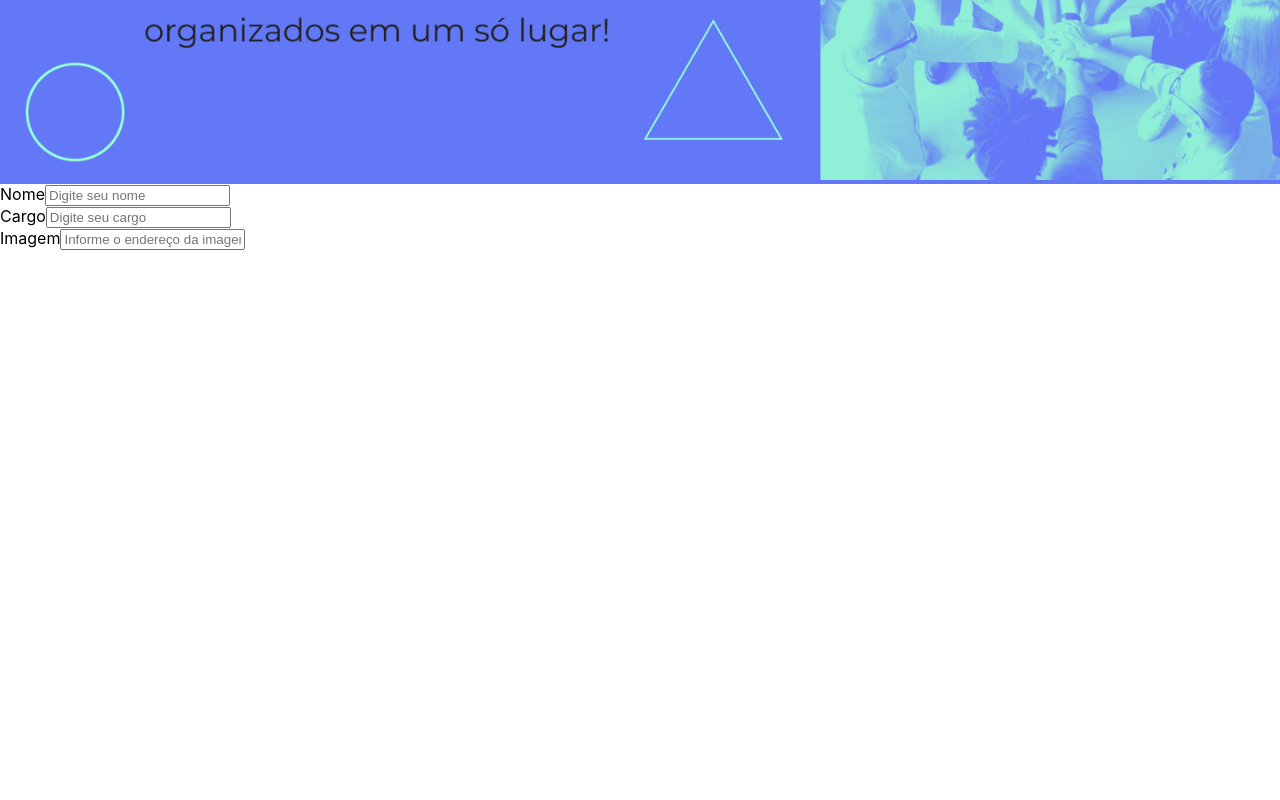
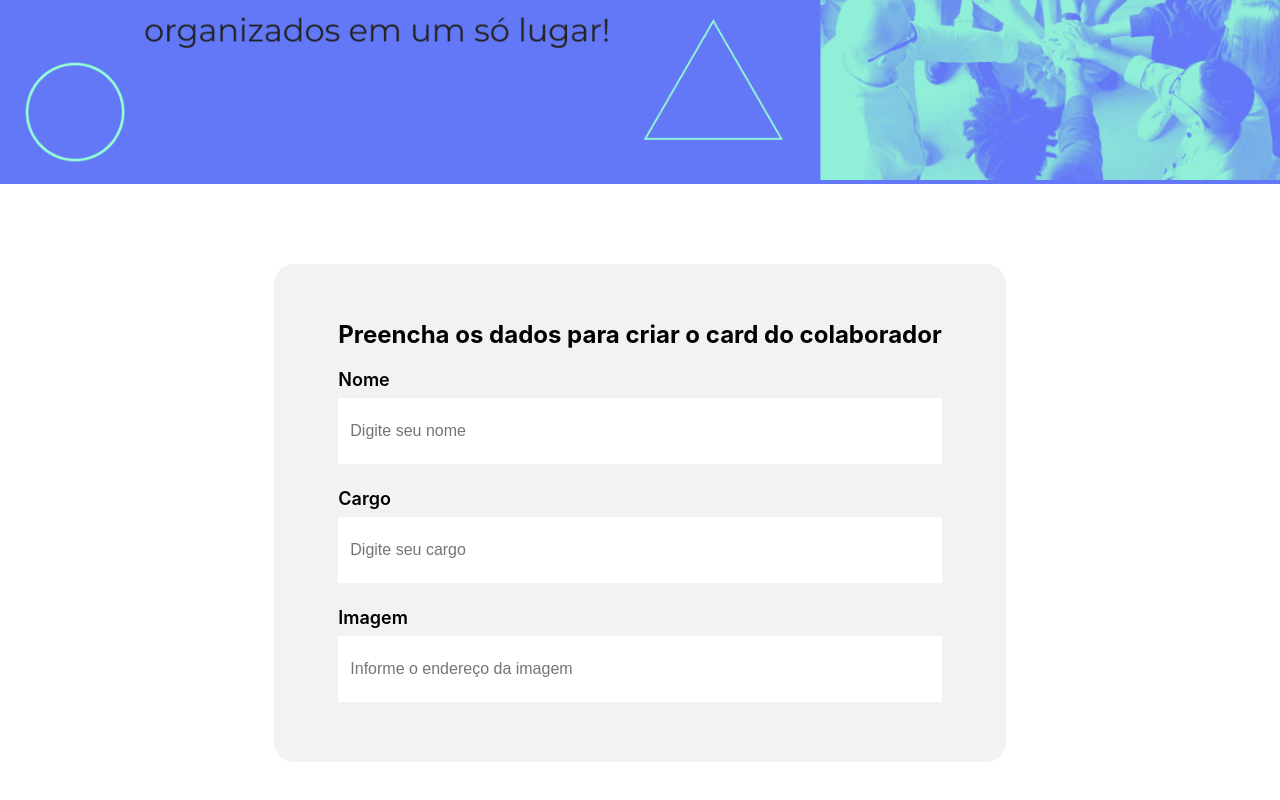
Before and after one commit to ViniiciusDev/Organo, a React (Create React App) app: page / in a window 1280 px wide. Shown: the part 314-1114 px from the top of the page. Before the commit the page ends 800 px from the top, so only its background shows below. Built offline with nearby package versions, Linux system fonts and the light colour scheme.

Commit message:
Form fix

```diff
--- a/src/App.js
+++ b/src/App.js
@@ -1,14 +1,13 @@
 import Banner from "./components/Banner";
-import TextBox from "./components/TextBox";
+import Form from "./components/Form";
+
 
 
 function App() {
   return (
     <div className="App">
       <Banner />
-      <TextBox label="Nome" placeholder="Digite seu nome"/>
-      <TextBox label="Cargo" placeholder="Digite seu cargo"/>
-      <TextBox label="Imagem" placeholder="Informe o endereço da imagem"/>
+      <Form />
     </div>
   );
 }
--- a/src/components/Form/Form.css
+++ b/src/components/Form/Form.css
@@ -0,0 +1,14 @@
+.form-container
+{
+    display: flex;
+    justify-content: center;
+    margin: 80px 0;
+}
+
+.form-container form
+{
+    background-color: #f2f2f2;
+    max-width: 80%;
+    border-radius: 20px;
+    padding: 36px 64px;
+}
--- a/src/components/Form/index.js
+++ b/src/components/Form/index.js
@@ -1,13 +1,17 @@
-import "./Form.css"
+import TextBox from "../TextBox";
+import "./Form.css";
 
 const Form = () => {
-    return(
-        <div>
+    return (
+        <section className="form-container">
             <form>
+                <h2>Preencha os dados para criar o card do colaborador</h2>
+                <TextBox label="Nome" placeholder="Digite seu nome" />
+                <TextBox label="Cargo" placeholder="Digite seu cargo" />
+                <TextBox label="Imagem" placeholder="Informe o endereço da imagem" />
+            </form>
+        </section>
+    );
+};
 
-            </form>
-        </div>
-    );
-}
-
-export default Form
+export default Form;
--- a/src/components/TextBox/TextBox.css
+++ b/src/components/TextBox/TextBox.css
@@ -0,0 +1,21 @@
+.text-box
+{
+    display: flex;
+    flex-direction: column;
+    width: 100%;
+    margin-bottom: 24px;
+}
+
+.text-box label
+{
+    font-size: 18px;
+    font-weight: 600;
+    margin-bottom: 8px;
+}
+
+.text-box input
+{
+    font-size: 16px;
+    padding: 24px 12px;
+    border: none;
+}
```
